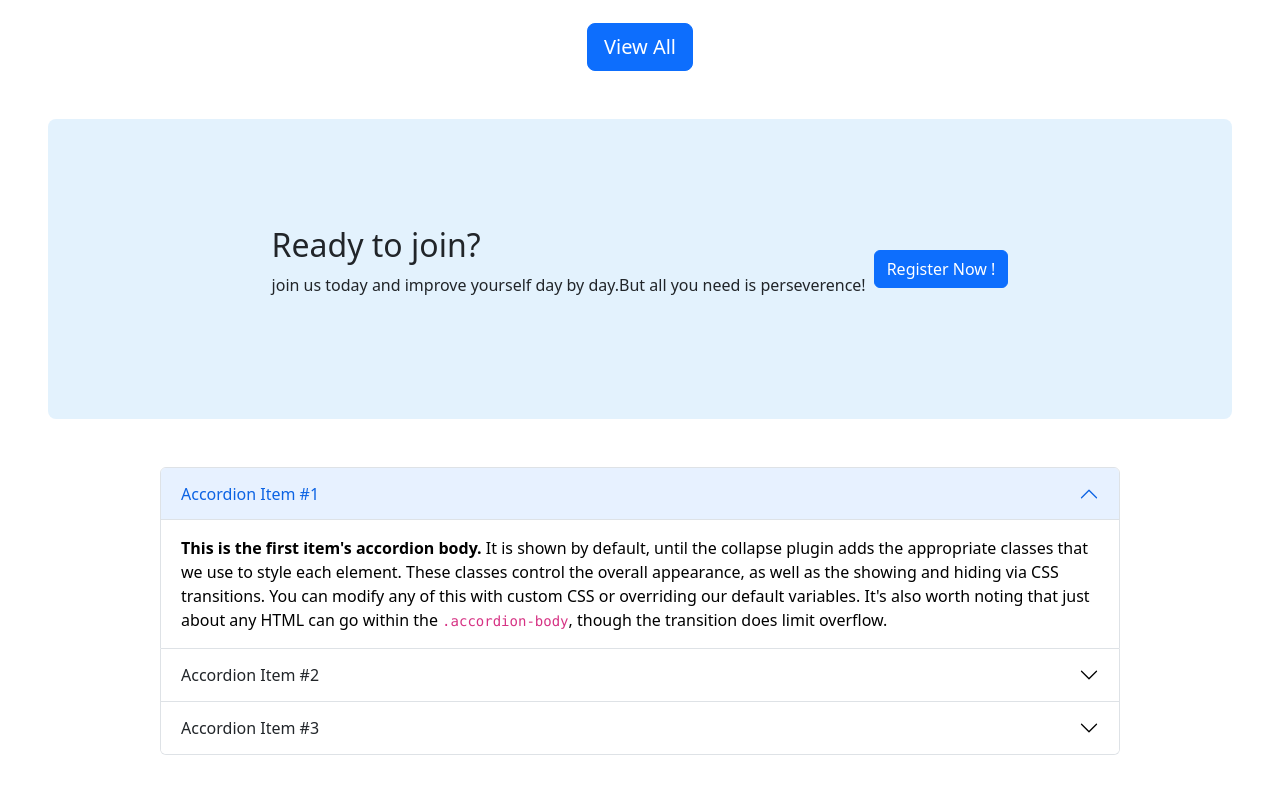
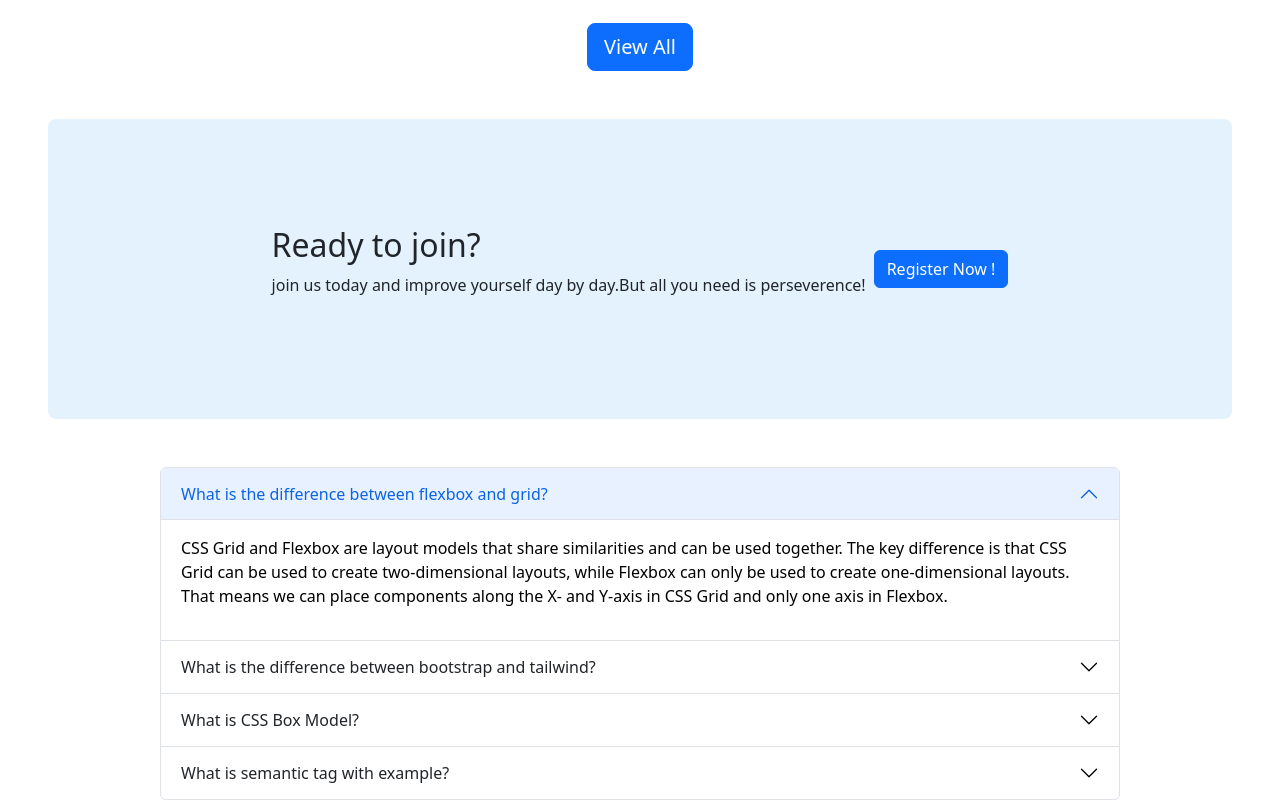
Before and after one commit to ZannatulElma/assignment3-edupage, a plain HTML site: page index.html in a window 1280 px wide. Shown: the part 1462-2262 px from the top of the page. Before the commit the page ends 2217 px from the top, so only its background shows below. Drawn offline with nearby package versions, Linux system fonts and the light colour scheme.

Commit message:
join us part done

```diff
--- a/index.html
+++ b/index.html
@@ -260,39 +260,51 @@
                 <div class="accordion-item">
                   <h2 class="accordion-header" id="headingOne">
                     <button class="accordion-button" type="button" data-bs-toggle="collapse" data-bs-target="#collapseOne" aria-expanded="true" aria-controls="collapseOne">
-                      Accordion Item #1
+                      What is the difference between flexbox and grid?
                     </button>
                   </h2>
                   <div id="collapseOne" class="accordion-collapse collapse show" aria-labelledby="headingOne" data-bs-parent="#accordionExample">
                     <div class="accordion-body">
-                      <strong>This is the first item's accordion body.</strong> It is shown by default, until the collapse plugin adds the appropriate classes that we use to style each element. These classes control the overall appearance, as well as the showing and hiding via CSS transitions. You can modify any of this with custom CSS or overriding our default variables. It's also worth noting that just about any HTML can go within the <code>.accordion-body</code>, though the transition does limit overflow.
+                     <p>CSS Grid and Flexbox are layout models that share similarities and can be used together. The key difference is that CSS Grid can be used to create two-dimensional layouts, while Flexbox can only be used to create one-dimensional layouts. That means we can place components along the X- and Y-axis in CSS Grid and only one axis in Flexbox.</p>
                     </div>
                   </div>
                 </div>
                 <div class="accordion-item">
                   <h2 class="accordion-header" id="headingTwo">
                     <button class="accordion-button collapsed" type="button" data-bs-toggle="collapse" data-bs-target="#collapseTwo" aria-expanded="false" aria-controls="collapseTwo">
-                      Accordion Item #2
+                        What is the difference between bootstrap and tailwind?
                     </button>
                   </h2>
                   <div id="collapseTwo" class="accordion-collapse collapse" aria-labelledby="headingTwo" data-bs-parent="#accordionExample">
                     <div class="accordion-body">
-                      <strong>This is the second item's accordion body.</strong> It is hidden by default, until the collapse plugin adds the appropriate classes that we use to style each element. These classes control the overall appearance, as well as the showing and hiding via CSS transitions. You can modify any of this with custom CSS or overriding our default variables. It's also worth noting that just about any HTML can go within the <code>.accordion-body</code>, though the transition does limit overflow.
+                     <p>The significant difference between Tailwind CSS and Bootstrap is that Tailwind offers predesigned widgets to build a site from scratch with fast UI development, while Bootstrap comes with a set of pre-styled responsive, mobile-first components that possess a definite UI kit.</p>
                     </div>
                   </div>
                 </div>
                 <div class="accordion-item">
                   <h2 class="accordion-header" id="headingThree">
                     <button class="accordion-button collapsed" type="button" data-bs-toggle="collapse" data-bs-target="#collapseThree" aria-expanded="false" aria-controls="collapseThree">
-                      Accordion Item #3
+                      What is CSS Box Model?
                     </button>
                   </h2>
                   <div id="collapseThree" class="accordion-collapse collapse" aria-labelledby="headingThree" data-bs-parent="#accordionExample">
                     <div class="accordion-body">
-                      <strong>This is the third item's accordion body.</strong> It is hidden by default, until the collapse plugin adds the appropriate classes that we use to style each element. These classes control the overall appearance, as well as the showing and hiding via CSS transitions. You can modify any of this with custom CSS or overriding our default variables. It's also worth noting that just about any HTML can go within the <code>.accordion-body</code>, though the transition does limit overflow.
+                      <p>A CSS box model is a compartment that includes numerous assets, such as edge, border, padding and material. It is used to develop the design and structure of a web page. It can be used as a set of tools to personalize the layout of different components. According to the CSS box model, the web browser supplies each element as a square prism.</p>
                     </div>
                   </div>
                 </div>
+                <div class="accordion-item">
+                    <h2 class="accordion-header" id="headingThree">
+                      <button class="accordion-button collapsed" type="button" data-bs-toggle="collapse" data-bs-target="#collapseThree" aria-expanded="false" aria-controls="collapseThree">
+                        What is semantic tag with example?
+                      </button>
+                    </h2>
+                    <div id="collapseThree" class="accordion-collapse collapse" aria-labelledby="headingThree" data-bs-parent="#accordionExample">
+                      <div class="accordion-body">
+                        <p>The HTML semantics refers to the tags that provide meaning to an HTML page rather than just presentation. It makes HTML more comprehensible by better defining the different sections and layout of web pages.Example:"< footer>"" Defines a footer for a document or section. < header> Specifies a header for a document or section.</p>
+                      </div>
+                    </div>
+                  </div>
               </div>
         </section>
         <!-- frequently asked question part end -->
```
